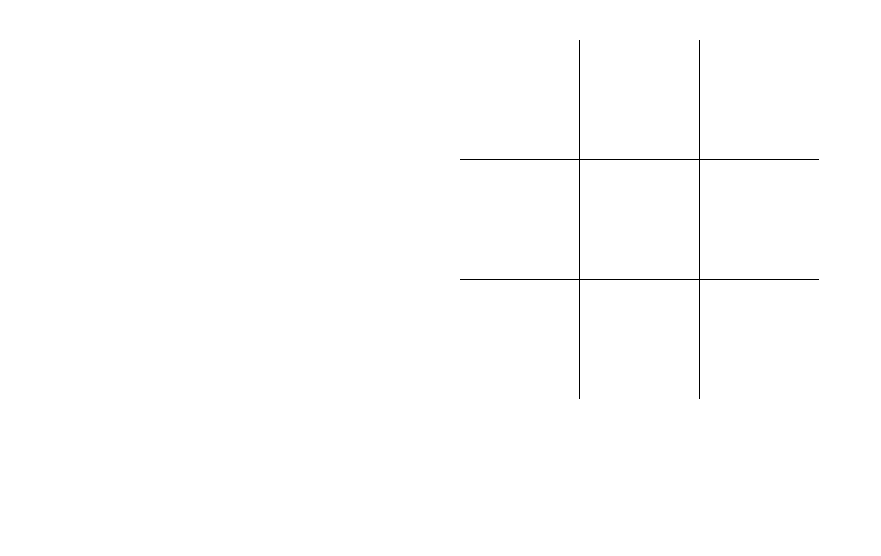
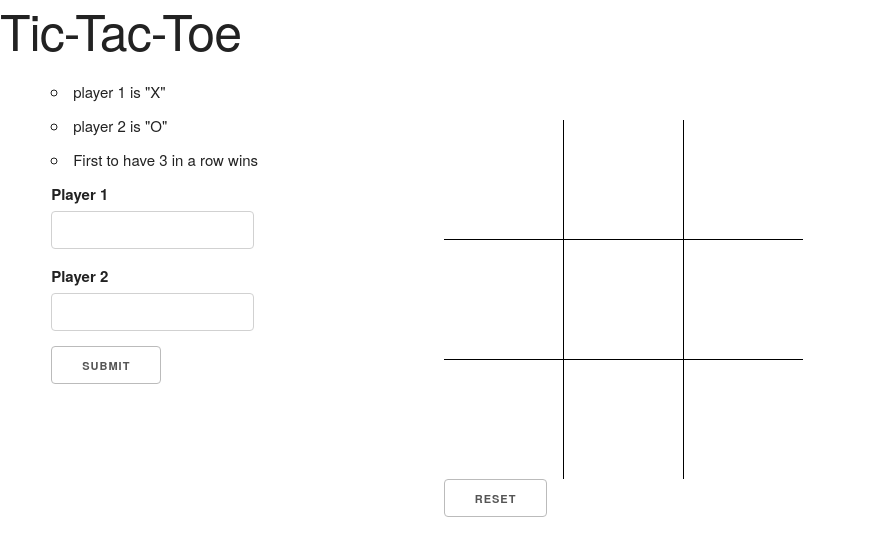
Before and after one commit to dutchkillsg/Tic-Tak-Toe, a plain HTML site: page index.html in a window 1280 px wide. Shown: the whole page, without its empty margins (0-881 px from the left). Drawn offline with nearby package versions, Linux system fonts and the light colour scheme.

Commit message:
ready but not player name function

```diff
--- a/index.html
+++ b/index.html
@@ -15,7 +15,8 @@
 
   <!-- FONT
   –––––––––––––––––––––––––––––––––––––––––––––––––– -->
-<!--   <link href="//fonts.googleapis.com/css?family=Raleway:400,300,600" rel="stylesheet" type="text/css"> -->
+<!-- <link rel="stylesheet" href="path/to/font-awesome/css/font-awesome.min.css"> -->
+
 
   <!-- CSS
   –––––––––––––––––––––––––––––––––––––––––––––––––– -->
@@ -23,27 +24,48 @@
   <link rel="stylesheet" href="css/skeleton.css">
   <link rel="stylesheet" type="text/css" href="css/style.css">
 
-  <!-- Favicon
-  ––––––––––––––––––––––––––––––––––––––––––––––––––
-  <link rel="icon" type="image/png" href="images/favicon.png"> -->
+
 
 </head>
 <body>
-<div id = "gameboard">
-  <div class= "row">
-    <div class = "square bottom right"></div>
-    <div class = "square bottom right"></div>
-    <div class = "square bottom"></div>
-  </div>
-  <div class= "row">
-    <div class = "square bottom right"></div>
-    <div class = "square bottom right"></div>
-    <div class = "square bottom"></div>
-  </div>
-  <div class= "row">
-    <div class = "square right"></div>
-    <div class = "square right"></div>
-    <div class = "square"></div>
+<div id ="container">
+  <h1 id ="row">Tic-Tac-Toe</h1>
+  <ul class = "four columns">
+    <li>player 1 is "X"</li>
+    <li>player 2 is "O"</li>
+    <li>First to have 3 in a row wins</li>
+      <form>
+        <label for = "player1">Player 1</label>
+        <input type = "text" id ="player1" class = "players">
+        <label for = "player2">Player 2</label>
+        <input type = "text" id ="player2" class ="players">
+        <br>
+        <button id = "submit">Submit</button>
+      </form>
+  </ul>
+  <div id = "gameboard" class = "six columns">
+    <div class= "row">
+      <div class = "square bottom right fa fa-4x"></div>
+      <div class = "square bottom right fa fa-4x"></div>
+      <div class = "square bottom  fa fa-4x"></div>
+    </div>
+    <div class= "row">
+      <div class = "square bottom right fa fa-4x"></div>
+      <div class = "square bottom right fa fa-4x"></div>
+      <div class = "square bottom fa fa-4x"></div>
+    </div>
+    <div class= "row">
+      <div class = "square right fa fa-4x"></div>
+      <div class = "square right fa fa-4x"></div>
+      <div class = "square fa fa-4x"></div>
+    </div>
+    <!-- <div class = "2 columns">
+      <label for = "player1">Player 1</label>
+      <input type = "text" id ="player1">
+      <label for = "player2">Player 2</label>
+      <input type = "text" id ="player2">
+    </div> -->
+    <button id ="reset" type ="reset">reset</button>
   </div>
 
 
@@ -60,6 +82,7 @@
   src="http://code.jquery.com/jquery-3.2.1.min.js"
   integrity="sha256-hwg4gsxgFZhOsEEamdOYGBf13FyQuiTwlAQgxVSNgt4="
   crossorigin="anonymous"></script>
+<script src="https://use.fontawesome.com/703129f3e9.js"></script>
 <script type="text/javascript" src="script/script.js"></script>
 </body>
 </html>
--- a/script/script.js
+++ b/script/script.js
@@ -1,9 +1,69 @@
+//scrapped the previous code becaause the CheckWin if else statement did not let the "tie" alert appear
+//directly put the "fa fa" icon classes into html so they dont need to be inserted with "add class"
+//stored player into a variable
+//
+
 $(document).ready(function(){
+	$("#submit").submit(function(){
+	    var names = [$("#player1").val(),$("#player2").val()]
+	}) // cant get the player names to work with the player variable.
 
-	$('.square').on("click", function(event){
-		alert("add symbol here")
+    var player = 1;
+    // Define the classes that are used for the two symbols
+    var symbols = ['fa-times', 'fa-circle-o'];
+    // Get collection of the 9 squares
+    var $squares = $(".square");
+    // Set the filter to be used to identify occupied square(s)
+    var occupied = "." + symbols.join(", .");
 
-		var sqaureSelected = $(this);
-	})
+    $('.square').on("click", function(event){
+        // Add a test to avoid play continues after game already ended
+        if (!player) {
+            alert("Game is already over. Click reset to start a new game.")
+            return;
+        }
+        var squareSelected = $(this);
+        // Use .is() for shorter syntax, only testing two classes
+        if(squareSelected.is(occupied)){
+            alert("you have clicked here already!");
+            return; // Exit, to make rest of code more flat
+        }
+        // Get name of class to use:
+        var symbol = symbols[player-1];
+        squareSelected.addClass(symbol);
+        if (checkWin(symbol)){
+            alert("Congrats! Player " + player + " has WON!");
+            player = 0; // Avoid that play continues in this state.
+            return; // Exit, to make rest of code more flat
+        }
+        // Test for a tie
+        if ($squares.filter(occupied).length == 9) {
+            alert("Game over. It is a tie.");
+            player = 0; // Avoid that play continues in this state.
+            return;
+        }
+        // Toggle player between 1 and 2:
+        player = 3 - player;
+    });
 
+    function checkWin(symbol){
+        // Use more generic & functional code to test for 3-in-a-row
+        var lines = [
+            [0, 1, 2], [3, 4, 5], [6, 7, 8],
+            [0, 3, 6], [1, 4, 7], [2, 5, 8],
+            [0, 4, 8], [2, 4, 6]
+        ];
+        // Return whether some of the lines have the symbol in every cell
+        return lines.some(function (line) {
+            return line.every(function (i) {
+                return $squares.eq(i).hasClass(symbol);
+            });
+        });
+    }
+
+    $('#reset').click(function reset() {
+        player = 1;
+        // Remove all symbols
+        $(".square").removeClass(symbols.join(" "));
+    });
 });
--- a/stylesheet/style.scss
+++ b/stylesheet/style.scss
@@ -3,10 +3,18 @@ $body : #21c6be;
 $size : 100px;
 $color: #c621b3;
 $font:'Lobster', cursive;
-
+body{
+	background-color:$body;
+}
+h1{
+	font-family: $font;
+	text-align:center;
+	color: $color;
+	background-color:#236d72;
+}
 #gameboard{
 
-	width: 360px;
+
 	margin:40px auto 0 auto;
 }
 .row{
@@ -16,12 +24,11 @@ $font:'Lobster', cursive;
 }
 .square{
 	float:left;
-
 	width:119px;
-	height:119px;
+	height:84px;
 	cursor:crosshair;
-
-
+	text-align: center;
+	padding-top:35px;
 }
 
 .bottom{
@@ -31,3 +38,26 @@ $font:'Lobster', cursive;
 .right{
 	border-right: 1px solid black;
 }
+
+
+button{
+	color: $color;
+}
+
+ul{
+	padding-top:50px;
+
+
+	li{
+		font-size:16pt;
+		color:$color;
+		font-family: $font;
+		list-style:none;
+	}
+}
+
+label{
+	color: $color;
+	font-family: $font;
+
+}
```
Also changed, not shown: 1 other file.
